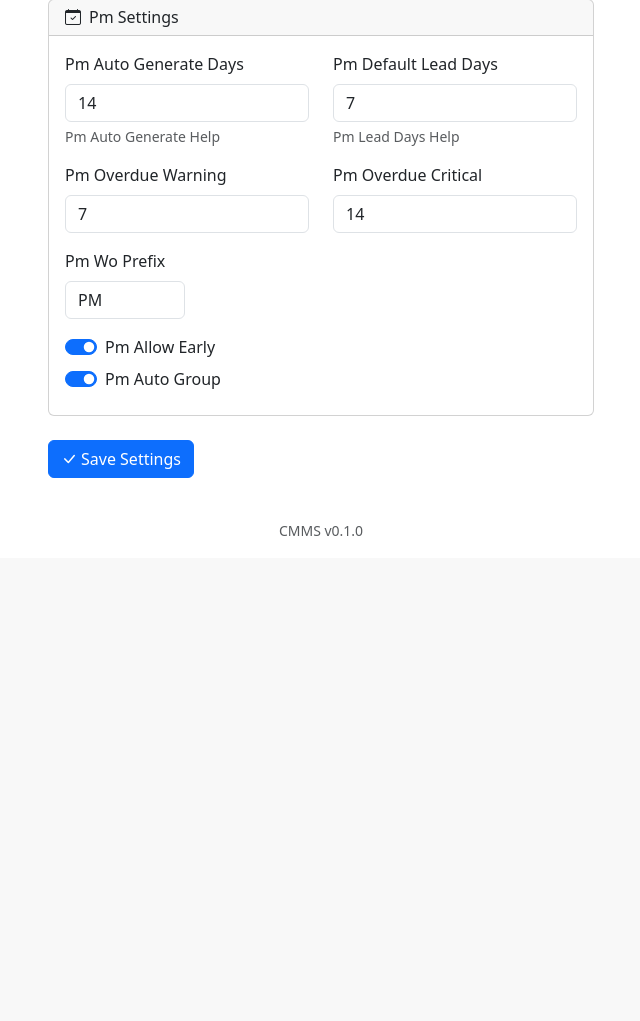
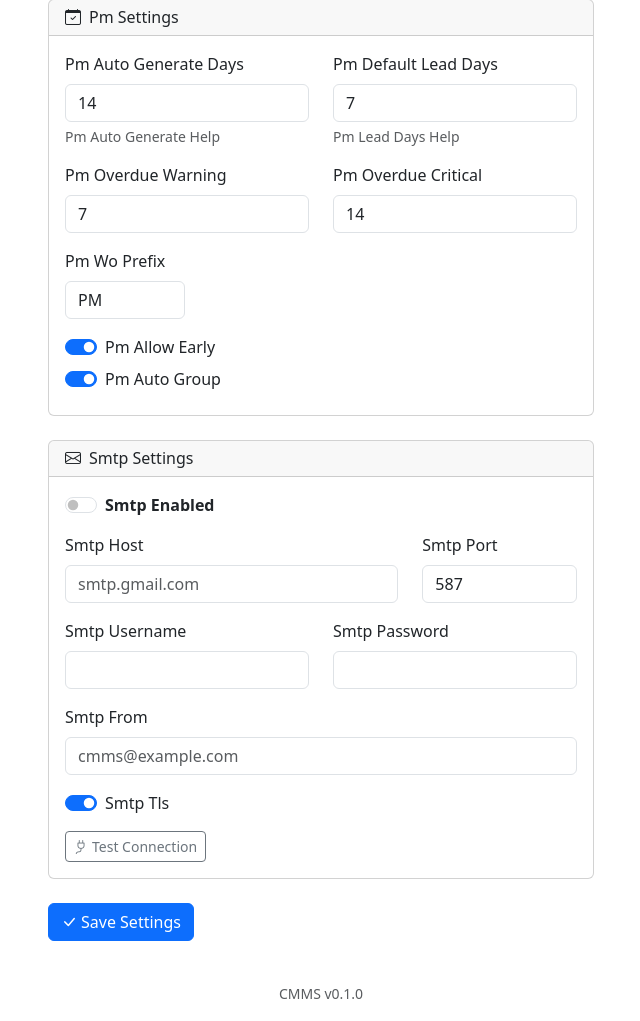
Before and after one commit to AmigoUK/CMMS, a Flask app: page /admin/settings in a window 1280 px wide. Shown: the part 457-1478 px from the top of the page, without its empty margins (319-959 px from the left). Before the commit the page ends 993 px from the top, so only its background shows below. Run offline with Flask 3, Linux system fonts and the light colour scheme; a user stored in the database is signed in; data comes from the database, SQL or seed files in the repository; data that the repository does not hold is empty.

Commit message:
Phase 1: SMTP settings with admin UI, email utility, test connection
- AppSettings: 7 SMTP columns (host, port, user, pass, from, TLS, enabled)
- utils/email.py: send_email(), test_smtp_connection(), render_report_pdf()
- Admin settings: SMTP card with all fields + AJAX "Test Connection" button
- xhtml2pdf added for PDF generation from HTML reports

Co-Authored-By: Claude Opus 4.6 (1M context) <noreply@anthropic.com>

```diff
--- a/blueprints/admin/routes.py
+++ b/blueprints/admin/routes.py
@@ -420,9 +420,36 @@ def update_settings():
     settings.pm_auto_group_suggest = "pm_auto_group_suggest" in request.form
     settings.pm_wo_prefix = request.form.get("pm_wo_prefix", "PM").strip()
 
+    # SMTP settings
+    settings.smtp_enabled = "smtp_enabled" in request.form
+    settings.smtp_host = request.form.get("smtp_host", "").strip()
+    settings.smtp_port = request.form.get("smtp_port", 587, type=int)
+    settings.smtp_username = request.form.get("smtp_username", "").strip()
+    settings.smtp_password = request.form.get("smtp_password", "").strip()
+    settings.smtp_from_address = request.form.get("smtp_from_address", "").strip()
+    settings.smtp_use_tls = "smtp_use_tls" in request.form
+
     db.session.commit()
     flash("Settings saved.", "success")
     return redirect(url_for("admin.settings"))
+
+
+@admin_bp.route("/settings/test-smtp", methods=["POST"])
+@admin_required
+def test_smtp():
+    """AJAX endpoint to test SMTP connection."""
+    from flask import jsonify
+    from utils.email import test_smtp_connection
+
+    config = {
+        "host": request.form.get("smtp_host", "").strip(),
+        "port": int(request.form.get("smtp_port", 587)),
+        "username": request.form.get("smtp_username", "").strip(),
+        "password": request.form.get("smtp_password", "").strip(),
+        "use_tls": request.form.get("smtp_use_tls") == "1",
+    }
+    success, message = test_smtp_connection(config)
+    return jsonify({"success": success, "message": message})
 
 
 # ═══════════════════════════════════════════════════════════════════════
--- a/models/app_settings.py
+++ b/models/app_settings.py
@@ -20,6 +20,15 @@ class AppSettings(db.Model):
     pm_auto_group_suggest = db.Column(db.Boolean, default=True)
     pm_wo_prefix = db.Column(db.String(10), default="PM")
 
+    # Email / SMTP settings
+    smtp_enabled = db.Column(db.Boolean, default=False)
+    smtp_host = db.Column(db.String(200), default="")
+    smtp_port = db.Column(db.Integer, default=587)
+    smtp_username = db.Column(db.String(200), default="")
+    smtp_password = db.Column(db.String(200), default="")
+    smtp_from_address = db.Column(db.String(200), default="")
+    smtp_use_tls = db.Column(db.Boolean, default=True)
+
     @property
     def available_languages_list(self):
         return [l.strip() for l in (self.available_languages or "en").split(",") if l.strip()]
--- a/pyproject.toml
+++ b/pyproject.toml
@@ -12,6 +12,7 @@ dependencies = [
     "pymysql>=1.1.2",
     "python-dotenv>=1.2.2",
     "qrcode>=8.2",
+    "xhtml2pdf>=0.2.17",
 ]
 
 [dependency-groups]
--- a/templates/admin/settings.html
+++ b/templates/admin/settings.html
@@ -123,12 +123,104 @@
                 </div>
             </div>
 
+            {# Email / SMTP #}
+            <div class="card mb-4">
+                <div class="card-header">
+                    <h6 class="mb-0"><i class="bi bi-envelope me-2"></i>{{ _('ui.label.smtp_settings') }}</h6>
+                </div>
+                <div class="card-body">
+                    <div class="form-check form-switch mb-3">
+                        <input type="checkbox" class="form-check-input" id="smtp_enabled"
+                               name="smtp_enabled"
+                               {% if app_settings.smtp_enabled %}checked{% endif %}>
+                        <label class="form-check-label fw-semibold" for="smtp_enabled">{{ _('ui.label.smtp_enabled') }}</label>
+                    </div>
+                    <div class="row mb-3">
+                        <div class="col-8">
+                            <label for="smtp_host" class="form-label">{{ _('ui.label.smtp_host') }}</label>
+                            <input type="text" class="form-control" id="smtp_host" name="smtp_host"
+                                   placeholder="smtp.gmail.com"
+                                   value="{{ app_settings.smtp_host }}">
+                        </div>
+                        <div class="col-4">
+                            <label for="smtp_port" class="form-label">{{ _('ui.label.smtp_port') }}</label>
+                            <input type="number" class="form-control" id="smtp_port" name="smtp_port"
+                                   value="{{ app_settings.smtp_port }}">
+                        </div>
+                    </div>
+                    <div class="row mb-3">
+                        <div class="col-6">
+                            <label for="smtp_username" class="form-label">{{ _('ui.label.smtp_username') }}</label>
+                            <input type="text" class="form-control" id="smtp_username" name="smtp_username"
+                                   value="{{ app_settings.smtp_username }}">
+                        </div>
+                        <div class="col-6">
+                            <label for="smtp_password" class="form-label">{{ _('ui.label.smtp_password') }}</label>
+                            <input type="password" class="form-control" id="smtp_password" name="smtp_password"
+                                   value="{{ app_settings.smtp_password }}">
+                        </div>
+                    </div>
+                    <div class="mb-3">
+                        <label for="smtp_from_address" class="form-label">{{ _('ui.label.smtp_from') }}</label>
+                        <input type="email" class="form-control" id="smtp_from_address" name="smtp_from_address"
+                               placeholder="cmms@example.com"
+                               value="{{ app_settings.smtp_from_address }}">
+                    </div>
+                    <div class="form-check form-switch mb-3">
+                        <input type="checkbox" class="form-check-input" id="smtp_use_tls"
+                               name="smtp_use_tls"
+                               {% if app_settings.smtp_use_tls %}checked{% endif %}>
+                        <label class="form-check-label" for="smtp_use_tls">{{ _('ui.label.smtp_tls') }}</label>
+                    </div>
+                    <button type="button" class="btn btn-sm btn-outline-secondary" id="testSmtpBtn">
+                        <i class="bi bi-plug me-1"></i>{{ _('ui.button.test_connection') }}
+                    </button>
+                    <span id="smtpTestResult" class="ms-2 small"></span>
+                </div>
+            </div>
+
             <div class="d-flex gap-2">
                 <button type="submit" class="btn btn-primary">
                     <i class="bi bi-check-lg me-1"></i>{{ _('ui.button.save_settings') }}
                 </button>
             </div>
         </form>
+
+        <script>
+        document.getElementById('testSmtpBtn')?.addEventListener('click', function() {
+            var btn = this;
+            var result = document.getElementById('smtpTestResult');
+            btn.disabled = true;
+            result.textContent = 'Testing...';
+            result.className = 'ms-2 small text-muted';
+
+            var formData = new FormData();
+            formData.append('smtp_host', document.getElementById('smtp_host').value);
+            formData.append('smtp_port', document.getElementById('smtp_port').value);
+            formData.append('smtp_username', document.getElementById('smtp_username').value);
+            formData.append('smtp_password', document.getElementById('smtp_password').value);
+            formData.append('smtp_use_tls', document.getElementById('smtp_use_tls').checked ? '1' : '0');
+
+            var csrfToken = document.querySelector('[name="csrf_token"]').value;
+
+            fetch('{{ url_for("admin.test_smtp") }}', {
+                method: 'POST',
+                headers: {'X-CSRFToken': csrfToken},
+                body: formData
+            })
+            .then(function(r) { return r.json(); })
+            .then(function(data) {
+                result.textContent = data.message;
+                result.className = 'ms-2 small ' + (data.success ? 'text-success' : 'text-danger');
+                btn.disabled = false;
+            })
+            .catch(function() {
+                result.textContent = 'Request failed';
+                result.className = 'ms-2 small text-danger';
+                btn.disabled = false;
+            });
+        });
+        </script>
     </div>
 </div>
 {% endblock %}
```
Also changed, not shown: utils/email.py (added, +120 -0 lines), 1 other file.
